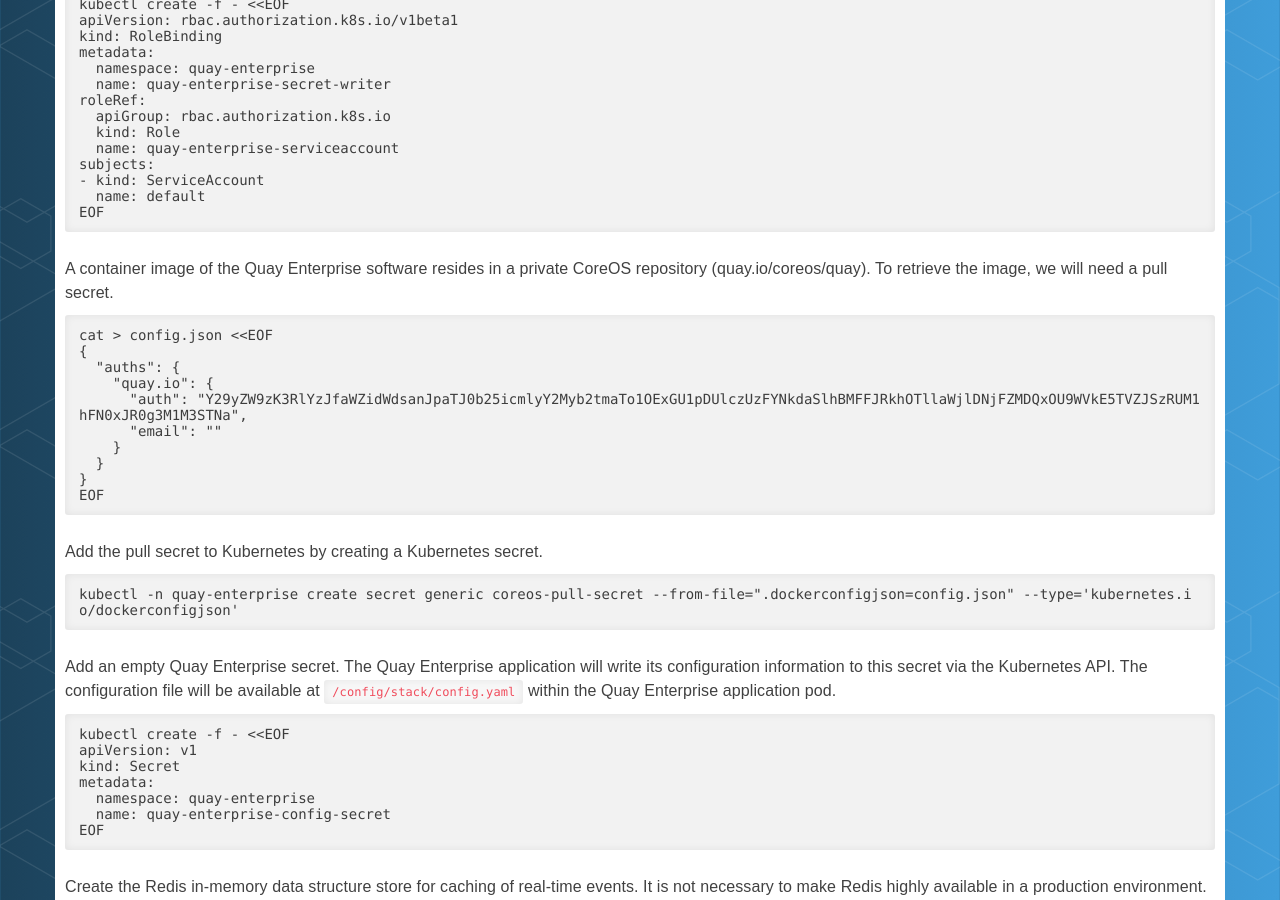
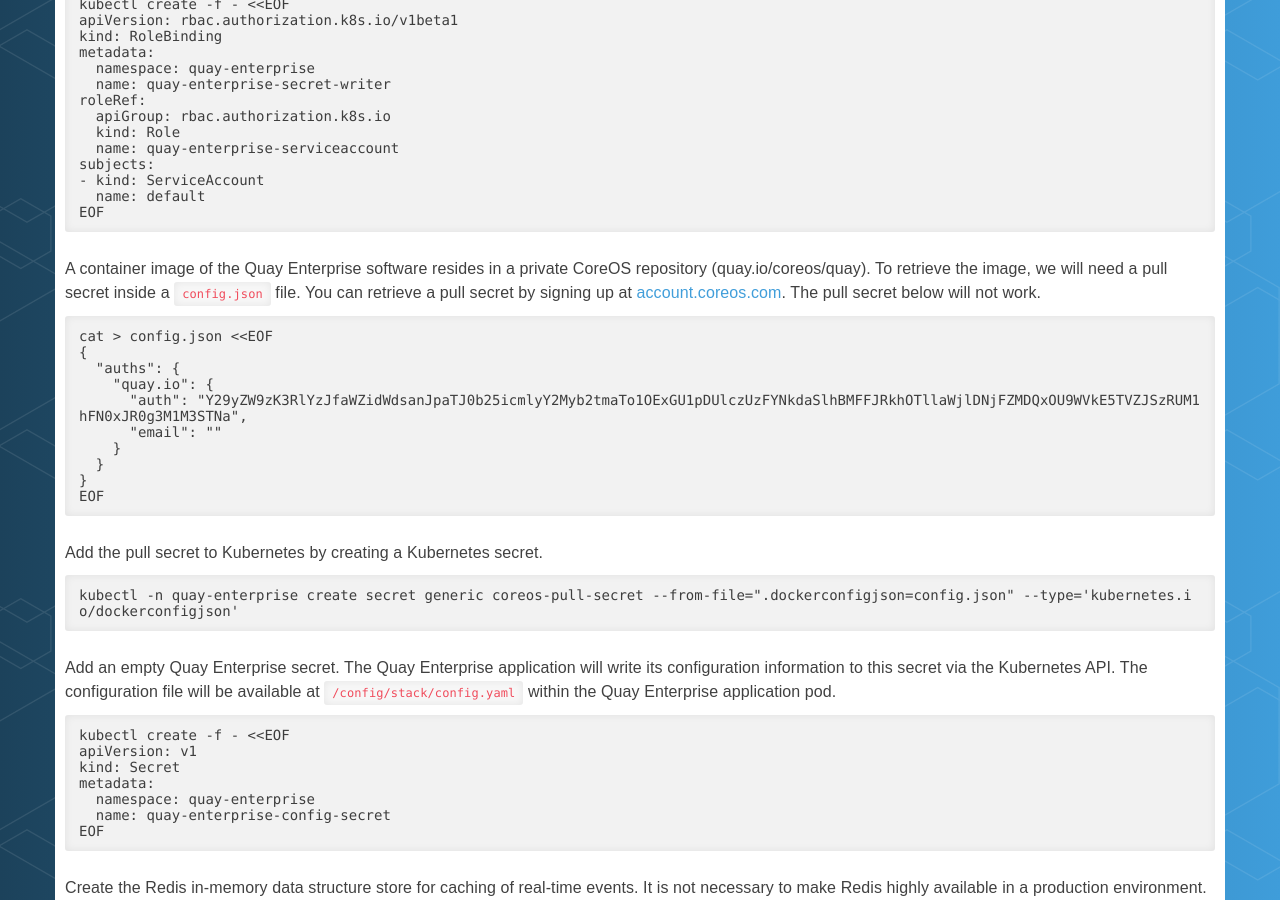
Before and after one commit to RedHatWorkshops/quay-workshop, a Jekyll site: the page built from content/labs/0004-install-quay-enterprise.md, in a window 1280 px wide and 900 px high, scrolled down 699 px. Built offline with Jekyll 4.4.1, drawn with Linux system fonts in a browser that asks for light colours.

Commit message:
Update 0004-install-quay-enterprise.md

````diff
--- a/content/labs/0004-install-quay-enterprise.md
+++ b/content/labs/0004-install-quay-enterprise.md
@@ -52,7 +52,7 @@ subjects:
 EOF
 ```
 
-A container image of the Quay Enterprise software resides in a private CoreOS repository (quay.io/coreos/quay).  To retrieve the image, we will need a pull secret.
+A container image of the Quay Enterprise software resides in a private CoreOS repository (quay.io/coreos/quay).  To retrieve the image, we will need a pull secret inside a `config.json` file. You can retrieve a pull secret by signing up at [account.coreos.com](https://account.coreos.com). The pull secret below will not work.
 
 ```
 cat > config.json <<EOF
````
